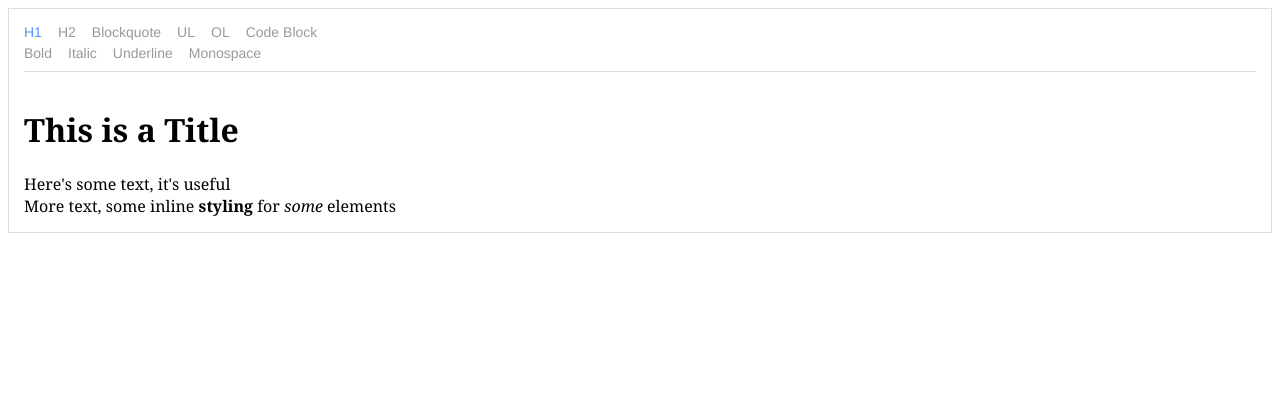
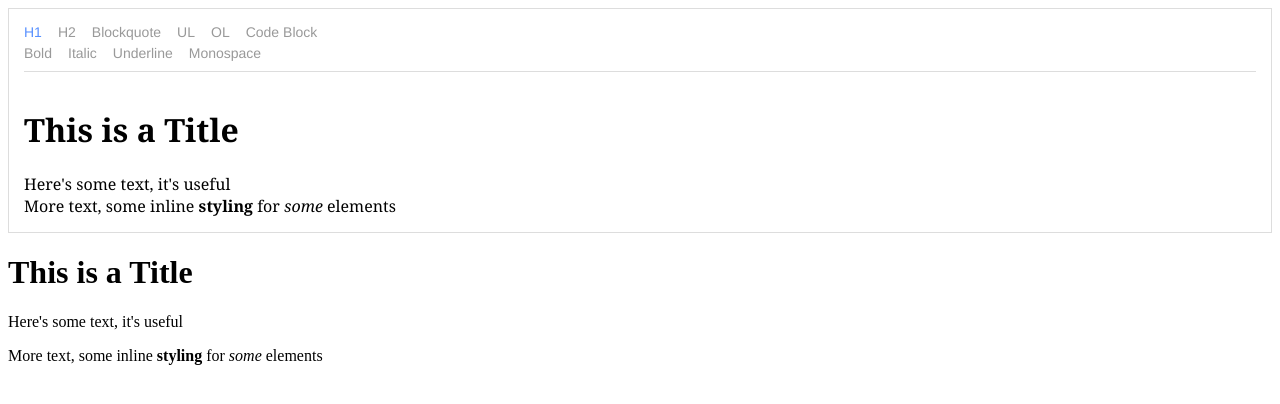
Before and after one commit to dburrows/draft-js-basic-html-editor, a React app: page / in a window 1280 px wide. Built offline with nearby package versions, Linux system fonts and the light colour scheme.

Commit message:
add inline style handling

```diff
--- a/example/index.js
+++ b/example/index.js
@@ -1,16 +1,42 @@
 import React from 'react';
 import ReactDOM from 'react-dom';
 
-import RichTextEditor from '../src/RichTextEditor';
+import BasicHtmlEditor from '../src/BasicHtmlEditor';
 
 
-let initialHtml = `
+let html = `
   <h1>This is a Title</h1>
   <p>Here's some text, it's useful</p>
   <p>More text, some inline <strong>styling</strong> for <em>some</em> elements</p>
 `
 
+class BasicHtmlEditorExample extends React.Component {
+  constructor(props) {
+    super(props);
+    this.state = {
+      html: props.html
+    };
+  }
+
+  updateHtml(html) {
+    console.log('change', html)
+    this.setState({
+      html
+    })
+  }
+
+  render() {
+    return (
+      <div>
+        <BasicHtmlEditor value={ this.state.html } onChange={ (html) => this.updateHtml(html) }/>
+        <div dangerouslySetInnerHTML={{ __html: this.state.html }} />
+      </div>
+    )
+  }
+
+}
+
 ReactDOM.render(
-  <RichTextEditor value={ initialHtml }/>,
-  document.getElementById('rich-text-editor')
+  <BasicHtmlEditorExample html={html}/>,
+  document.getElementById('app')
 );
--- a/index.html
+++ b/index.html
@@ -6,7 +6,7 @@
 </head>
 <body>
 
-  <div id="rich-text-editor"></div>
+  <div id="app"></div>
 
   <script src="./bundle.js"></script>
 </body>
--- a/src/RichTextEditor.js
+++ b/src/BasicHtmlEditor.js
@@ -4,7 +4,7 @@ import {Editor, EditorState, ContentState, RichUtils, convertToRaw} from 'draft-
 import htmlToContent from './utils/htmlToContent';
 import draftRawToHtml from './utils/draftRawToHtml';
 
-export default class RichTextEditor extends React.Component {
+export default class BasicHtmlEditor extends React.Component {
   constructor(props) {
     super(props);
     let { value } = props;
@@ -22,7 +22,7 @@ export default class RichTextEditor extends React.Component {
       let raw = convertToRaw( editorState.getCurrentContent() );
       let html = draftRawToHtml(raw);
       console.log(JSON.stringify(raw, null, 2));
-      console.log(html);
+      this.props.onChange(html);
     };
 
     this.handleKeyCommand = (command) => this._handleKeyCommand(command);
@@ -159,6 +159,7 @@ const BlockStyleControls = (props) => {
     <div className="RichEditor-controls">
       {BLOCK_TYPES.map((type) =>
         <StyleButton
+          key={type.label}
           active={type.style === blockType}
           label={type.label}
           onToggle={props.onToggle}
@@ -182,6 +183,7 @@ const InlineStyleControls = (props) => {
     <div className="RichEditor-controls">
       {INLINE_STYLES.map(type =>
         <StyleButton
+          key={type.label}
           active={currentStyle.has(type.style)}
           label={type.label}
           onToggle={props.onToggle}
--- a/src/utils/draftRawToHtml.js
+++ b/src/utils/draftRawToHtml.js
@@ -1,4 +1,4 @@
-let tagMap = {
+let blockTagMap = {
   'header-one': `<h1>%content%</h1>\n`,
   'header-two': `<h1>%content%</h1>\n`,
   'unstyled': `<p>%content%</p>\n`,
@@ -7,7 +7,15 @@ let tagMap = {
   'ordered-list-item': `<ol><li>%content%</li></ol>\n`,
   'unordered-list-item': `<ul><li>%content%</li></ul>\n`,
   'default': `<p>%content%</p>\n`
-}
+};
+
+let inlineTagMap = {
+  'BOLD': ['<strong>','</strong>'],
+  'ITALIC': ['<em>','</em>'],
+  'UNDERLINE': ['<u>','</u>'],
+  'CODE': ['<code>','</code>'],
+  'default': ['<span>','</span>']
+};
 
 export default function(raw) {
   let content = '';
@@ -15,14 +23,63 @@ export default function(raw) {
 
 
   raw.blocks.forEach(function(block) {
-    html += tagMap[block.type] ?
-      tagMap[block.type].replace('%content%', processInlineStyles(block)) :
-      tagMap['default'].replace('%content%', processInlineStyles(block));
+    html += blockTagMap[block.type] ?
+      blockTagMap[block.type].replace('%content%', processInlineStyles(block)) :
+      blockTagMap['default'].replace('%content%', processInlineStyles(block));
   })
   return html;
 
 }
 
 function processInlineStyles(block) {
-  return block.text;
+  if (block.inlineStyleRanges.length === 0) { return block.text }
+
+  let html = block.text
+  let tagInsertMap = []
+
+  // map all the tag insertions we're going to do
+  block.inlineStyleRanges.forEach(function(range) {
+    let tag = inlineTagMap[range.style];
+    tagInsertMap.push([ range.offset, tag[0] ])
+    if (tag[1]) {
+      tagInsertMap.push([ range.offset+range.length, tag[1]])
+    }
+  })
+
+  // sort on position, as we'll need to keep track of offset
+  tagInsertMap.sort(function(a, b) {
+    if (a[0] > b[0]) { return 1; };
+    if (a[0] < b[0]) { return -1; };
+    return 0;
+  })
+
+  // insert tags, keep track of offset caused by our text insertions
+  let offset = 0;
+  tagInsertMap.forEach(function(insertion) {
+    console.log(insertion)
+    html = html.substr(0, offset+insertion[0]) +
+      insertion[1] +
+      html.substr(offset+insertion[0]);
+    offset += insertion[1].length;
+  })
+  return html;
 }
+
+
+// "inlineStyleRanges": [
+//         {
+//           "offset": 23,
+//           "length": 7,
+//           "style": "BOLD"
+//         },
+//         {
+//           "offset": 5,
+//           "length": 4,
+//           "style": "ITALIC"
+//         },
+//         {
+//           "offset": 35,
+//           "length": 4,
+//           "style": "ITALIC"
+//         }
+//       ],
--- a/webpack.config.js
+++ b/webpack.config.js
@@ -12,7 +12,7 @@ module.exports = {
   },
   entry: {
     example: [
-      'webpack-dev-server/client?http://localhost:9090',
+      'webpack-dev-server/client?http://localhost:3002',
       'webpack/hot/only-dev-server',
       "./example/index.js"
     ]
@@ -20,7 +20,7 @@ module.exports = {
   output: {
     path: './lib',
     filename: "bundle.js",
-    publicPath: "http://localhost:9090/lib/"
+    publicPath: "http://localhost:3002/lib/"
   },
   plugins: [
     new webpack.HotModuleReplacementPlugin(),
```
